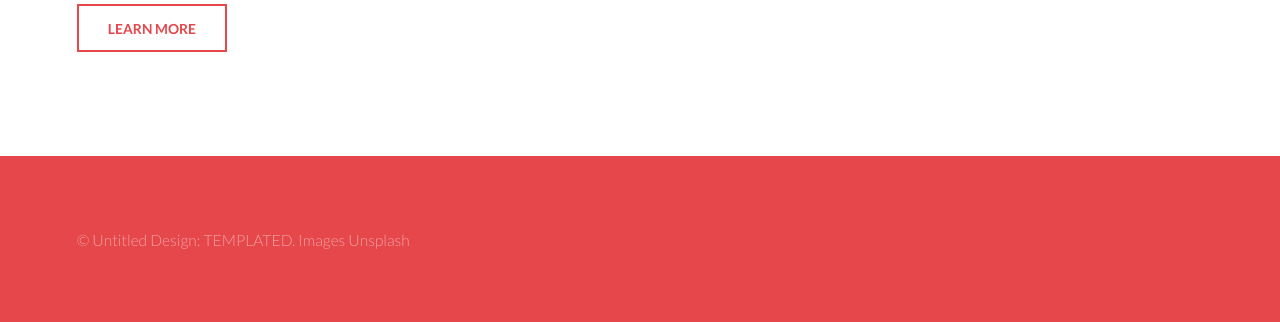
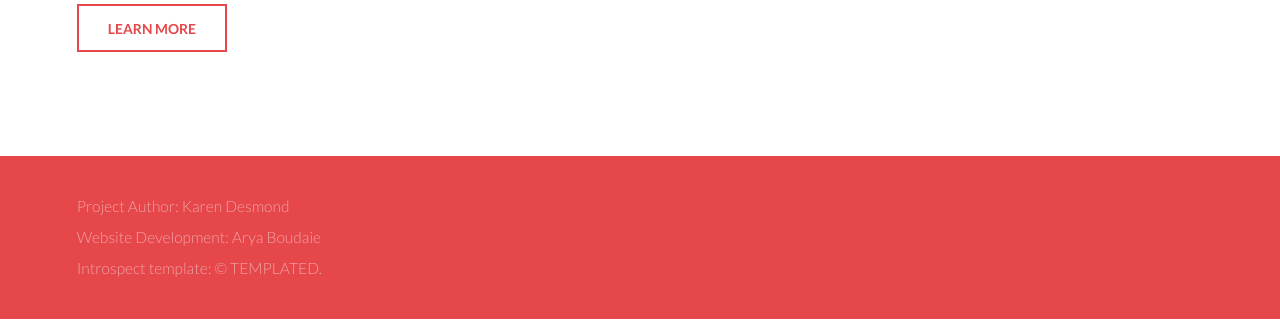
Before and after one commit to misingnoglic/measuring_polyphony_django, a Django app: page / in a window 1280 px wide. Shown: the part 866-1188 px from the top of the page. Run offline with Django 3.2, Linux system fonts and the light colour scheme; parts of the project's set-up code (start-up, migrations or seed data) failed here and were passed over; some libraries are stand-ins or nearby versions.

Commit message:
Update copyright bar

```diff
--- a/templates/base.html
+++ b/templates/base.html
@@ -57,7 +57,9 @@
 						</ul>
 					</form> -->
 					<div class="copyright">
-						&copy; Untitled Design: <a href="https://templated.co/">TEMPLATED</a>. Images <a href="https://unsplash.com/">Unsplash</a>
+                        Project Author: Karen Desmond<br>
+                        Website Development: Arya Boudaie<br>
+						Introspect template: &copy; <a href="https://templated.co/">TEMPLATED</a>.
 					</div>
 				</div>
 			</section>
--- a/viewer/static/introspect/assets/css/main.css
+++ b/viewer/static/introspect/assets/css/main.css
@@ -3744,7 +3744,7 @@
 	#footer {
 		background-color: #e5474b;
 		color: #f2a3a5;
-		padding: 4em 0 2em 0;
+		padding: 2em 0 2em 0;
 		background: #e5474b;
 	}
 
@@ -3932,7 +3932,7 @@
 
 		#footer .copyright {
 			font-size: 0.9em;
-			margin: 0 0 2em 0;
+			margin: 0 0 0em 0;
 			padding: 0;
 		}
 
@@ -3943,7 +3943,7 @@
 		@media screen and (max-width: 980px) {
 
 			#footer {
-				padding: 4em 0 2em 0;
+				padding: 2em 0 2em 0;
 			}
 
 		}
```
